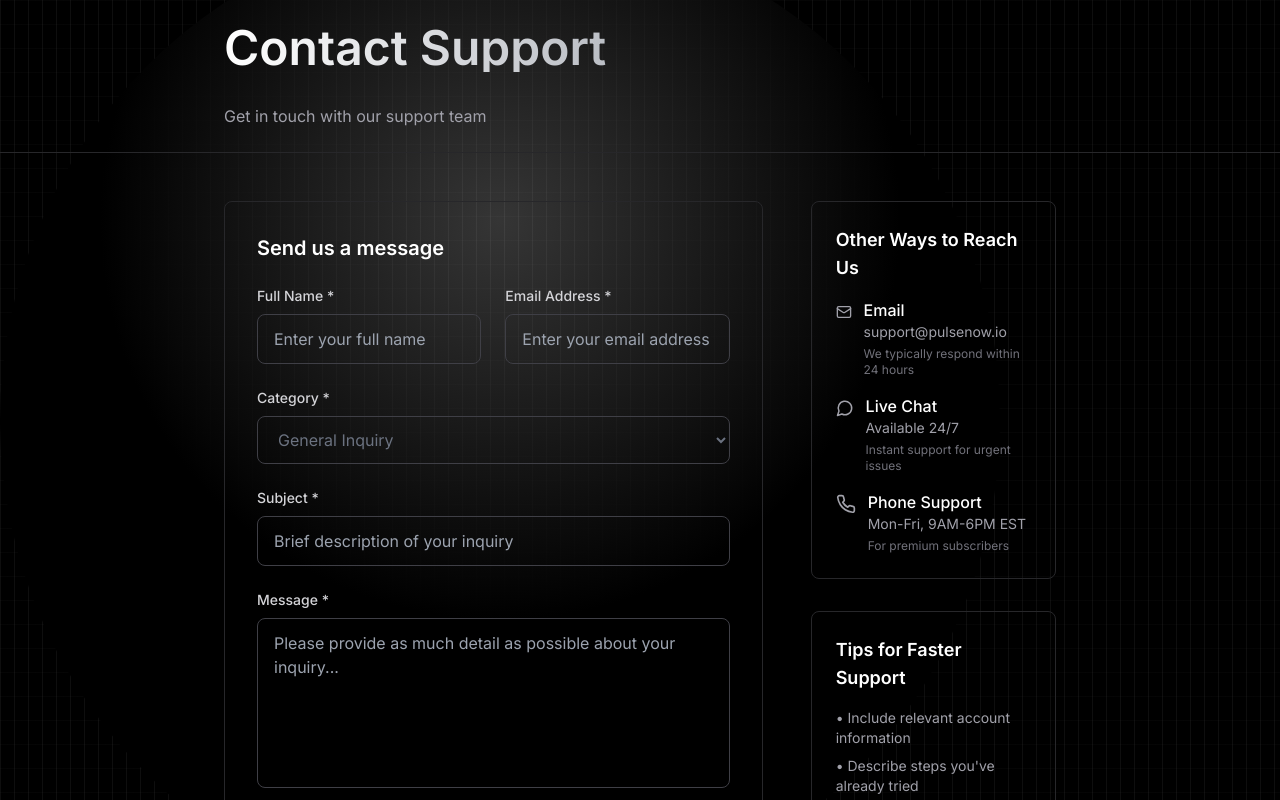
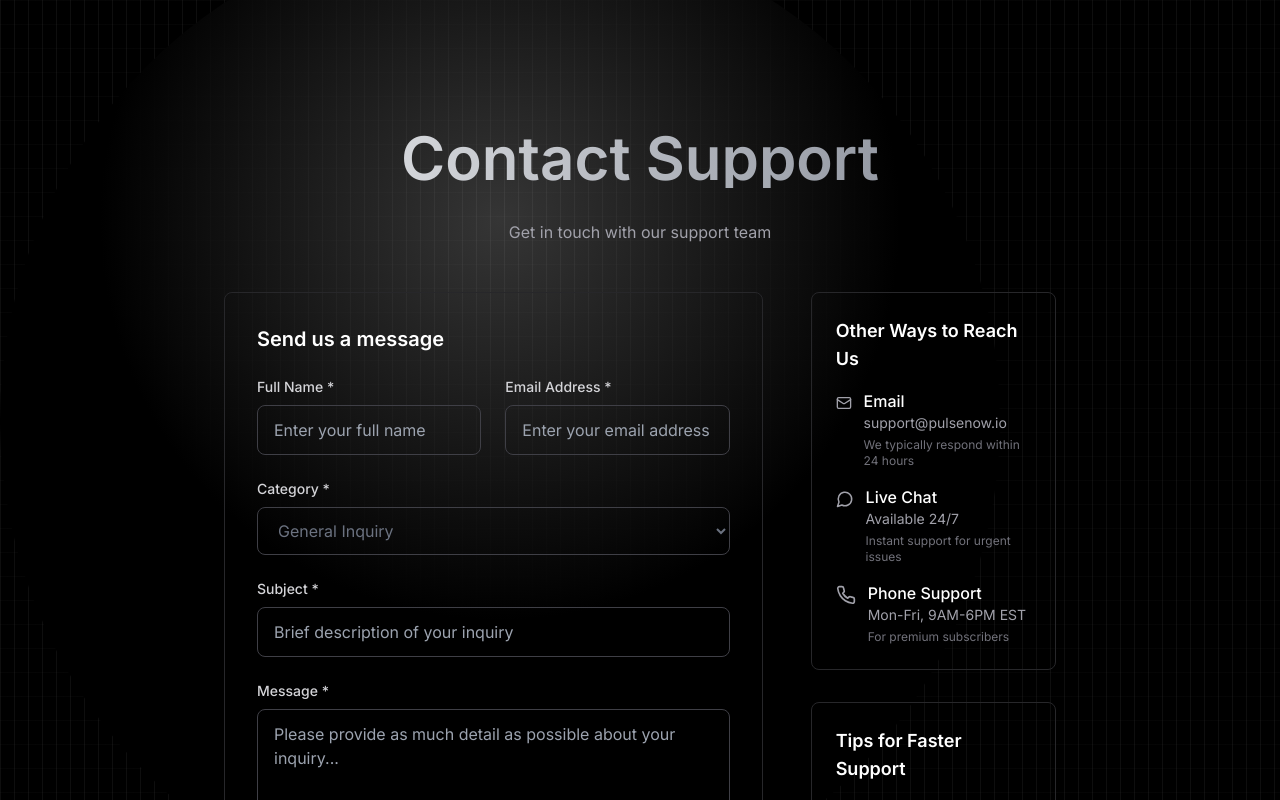
Before and after one commit to winsnew/Pulse-LandingPage, a Next.js app: page /help-center in a window 1280 px wide. Shown: the top 800 px of the page. Built offline with nearby package versions, Linux system fonts and the light colour scheme.

Commit message:
Fixed Bugs in help center footer and about page

```diff
--- a/app/help-center/page.tsx
+++ b/app/help-center/page.tsx
@@ -103,13 +103,13 @@ export default function ContactPage() {
 
   return (
     <div className="min-h-screen inset-0 -z-10">
-      <header className="border-b border-zinc-800">
-        <div className="max-w-4xl mx-auto px-4 sm:px-6 lg:px-8 py-6">
+      <header>
+        <div className="max-w-[90%] mx-auto text-center relative z-10 pt-32 overflow-hidden">
           {/* <Link href="/" className="inline-flex items-center text-zinc-400 hover:text-white transition-colors duration-200 mb-4">
             <ArrowLeft className="w-4 h-4 mr-2" />
             Back to Help Center
           </Link> */}
-          <h1 className="text-3xl sm:text-5xl font-semibold mb-8 bg-gradient-to-r from-white to-gray-500 bg-clip-text text-transparent">Contact Support</h1>
+          <h1 className="text-4xl sm:text-6xl font-semibold mb-8 bg-gradient-to-r from-white to-gray-500 bg-clip-text text-transparent">Contact Support</h1>
           <p className="text-zinc-400">Get in touch with our support team</p>
         </div>
       </header>
--- a/components/sections/Footer.tsx
+++ b/components/sections/Footer.tsx
@@ -72,11 +72,11 @@ const Footer = () => {
                         <div className="flex space-x-8">
                             <Link href="/privacy-policy" className="text-slate-400 hover:text-white text-sm transition-colors duration-300 relative group">
                                 Privacy Policy
-                                <div className="absolute -bottom-1 left-0 w-0 h-0.5 bg-purple-500 group-hover:w-full transition-all duration-300"></div>
+                                <div className="absolute -bottom-1 left-0 w-0 h-0.5 bg-gray-500 group-hover:w-full transition-all duration-300"></div>
                             </Link>
                             <Link href="/terms-of-service" className="text-slate-400 hover:text-white text-sm transition-colors duration-300 relative group">
                                 Terms of Service
-                                <div className="absolute -bottom-1 left-0 w-0 h-0.5 bg-purple-500 group-hover:w-full transition-all duration-300"></div>
+                                <div className="absolute -bottom-1 left-0 w-0 h-0.5 bg-gray-500 group-hover:w-full transition-all duration-300"></div>
                             </Link>
                         </div>
                     </div>
```
